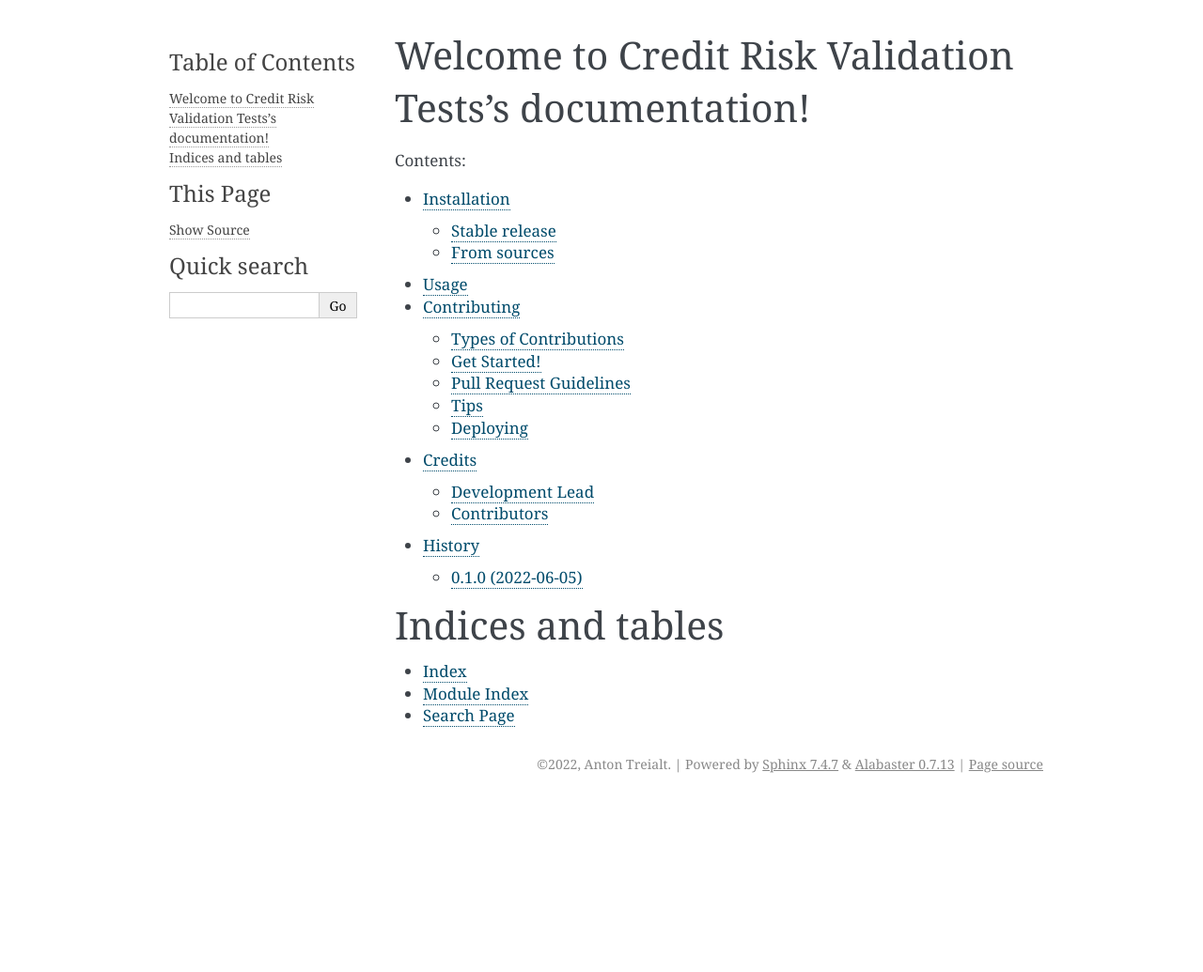
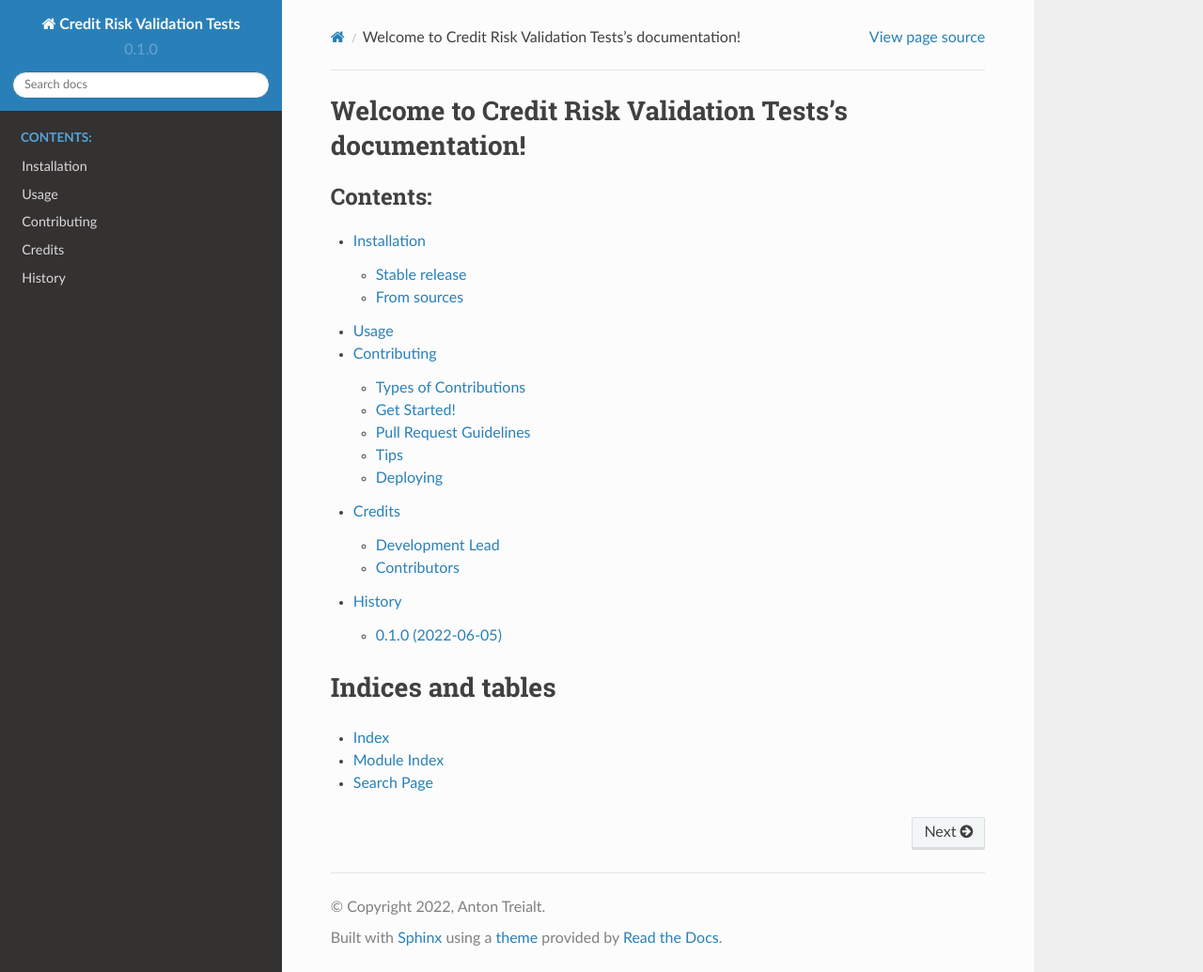
Before and after one commit to tderick/sphinx, a Sphinx documentation site: the page built from docs/index.rst, in a window 1280 px wide and 1035 px high. Shown: the whole window at 94% size. Built offline with Sphinx 7.4.7 and the Read the Docs theme 2.0.0, drawn with Linux system fonts in a browser that asks for light colours; pages that are not in the unit, such as notebooks, are missing from menus.

Commit message:
update docs

```diff
--- a/docs/conf.py
+++ b/docs/conf.py
@@ -31,7 +31,11 @@ import credit_risk_validation_tests
 
 # Add any Sphinx extension module names here, as strings. They can be
 # extensions coming with Sphinx (named 'sphinx.ext.*') or your custom ones.
-extensions = ['sphinx.ext.autodoc', 'sphinx.ext.viewcode']
+extensions = ['sphinx.ext.autodoc',
+              'sphinx.ext.viewcode',
+              'autoapi.extension',
+              'myst_nb',
+              'sphinx.ext.napoleon']
 
 # Add any paths that contain templates here, relative to this directory.
 templates_path = ['_templates']
@@ -83,7 +87,8 @@ todo_include_todos = False
 # The theme to use for HTML and HTML Help pages.  See the documentation for
 # a list of builtin themes.
 #
-html_theme = 'alabaster'
+# html_theme = 'alabaster'
+html_theme = 'sphinx_rtd_theme'
 
 # Theme options are theme-specific and customize the look and feel of a
 # theme further.  For a list of options available for each theme, see the
@@ -157,3 +162,7 @@ texinfo_documents = [
      'One line description of project.',
      'Miscellaneous'),
 ]
+
+
+
+autoapi_dirs = ["../credit_risk_validation_tests"]
```
Also changed, not shown: docs/pyproject.toml (added, +14 -0 lines), pyproject.toml (added, +18 -0 lines), 1 other file.
